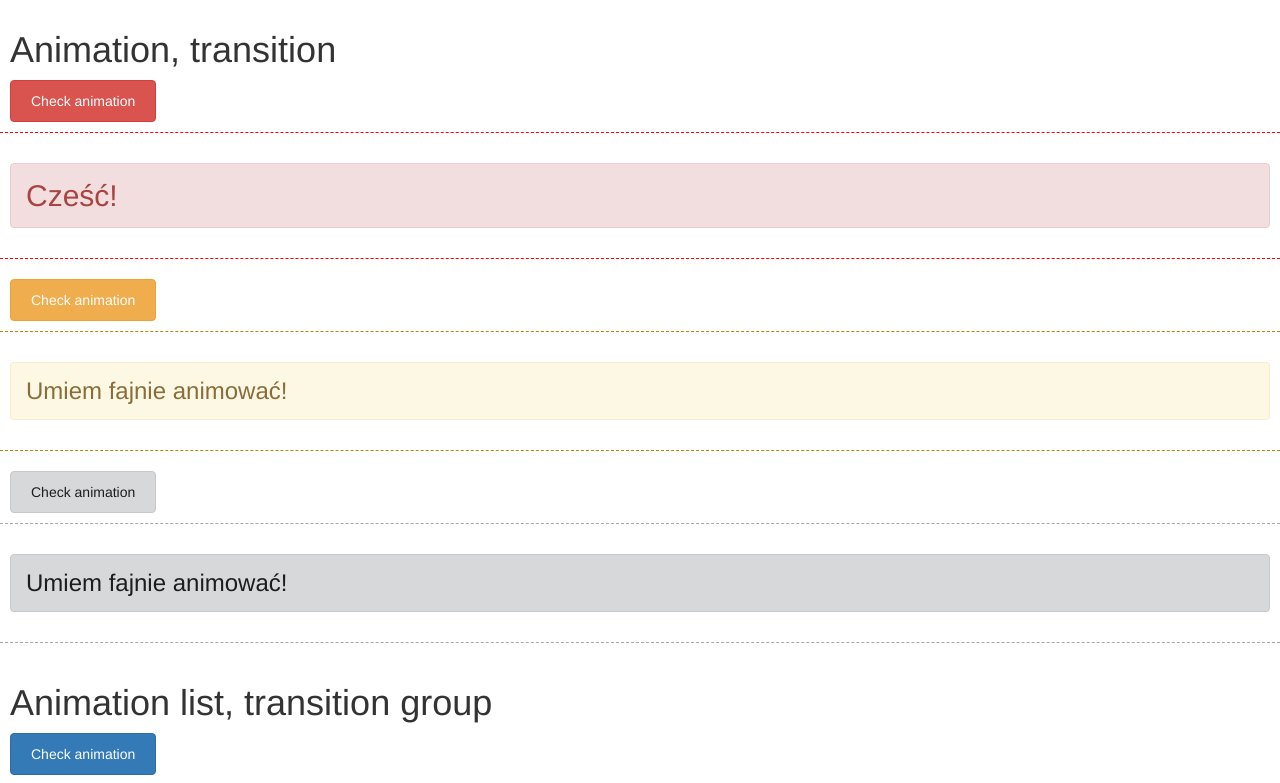
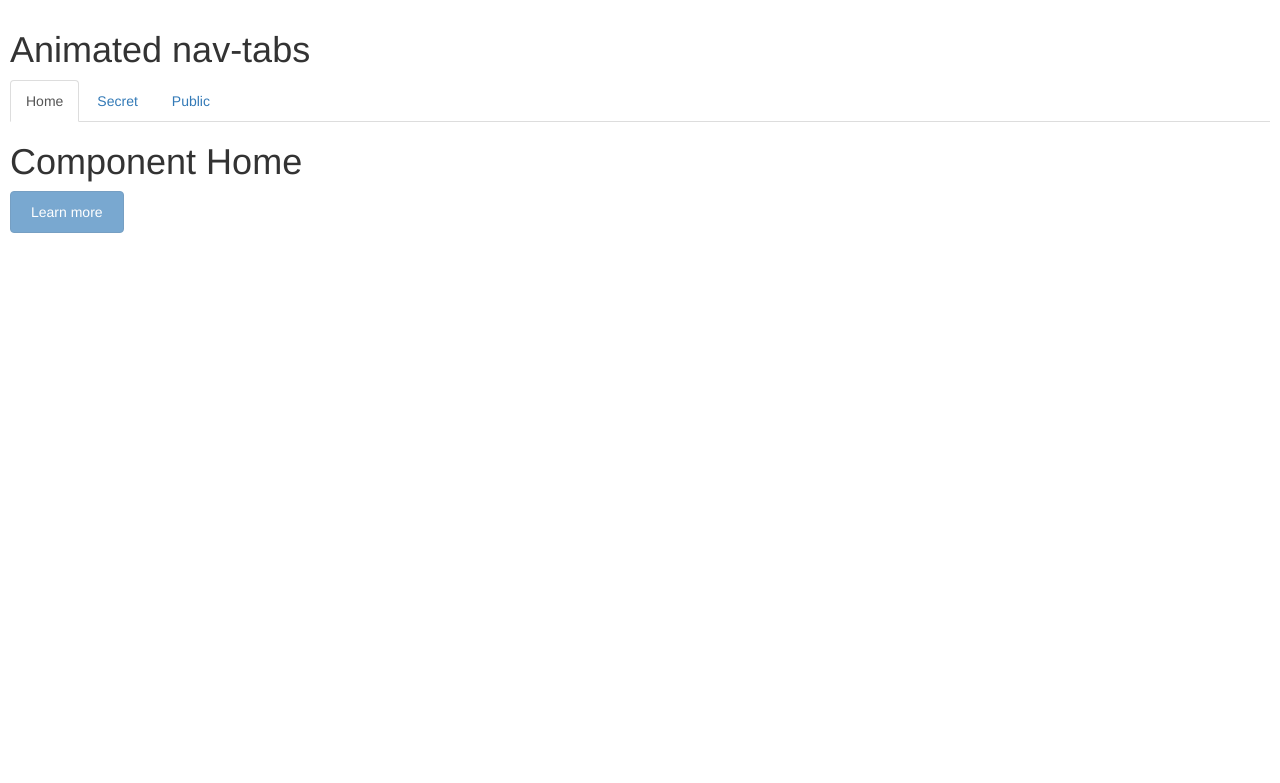
Before and after one commit to PiotrSierant/vue-studying, a Vue app: page / in a window 1280 px wide. Shown: the top 783 px of the page. Built offline with nearby package versions, Linux system fonts and the light colour scheme.

Commit message:
animated component

```diff
--- a/src/App.vue
+++ b/src/App.vue
@@ -1,27 +1,48 @@
 <template>
   <div>
-       <ComponentAnimation />
+    <header>
+      <h1>Animated nav-tabs</h1>
+      <ul class="nav nav-tabs">
+          <li :class="{ active: cmp === 'ComponentHome'}" @click="cmp = 'ComponentHome'"><a href="#">Home</a></li>
+          <li :class="{ active: cmp === 'ComponentSecret'}" @click="cmp = 'ComponentSecret'"><a href="#">Secret</a></li>
+          <li :class="{ active: cmp === 'ComponentPublic'}" @click="cmp = 'ComponentPublic'"><a href="#">Public</a></li>
+      </ul>
+      <transition name="slide" mode="out-in">
+        <KeepAlive include="ComponentPublic">
+          <component :is="cmp" />
+        </KeepAlive>
+      </transition>
+       <!-- <ComponentAnimation />
        <ComponentAnimation2 />
        <ComponentAnimation3 />
-       <ComponentAnimation4 />
+       <ComponentAnimation4 /> -->
+    </header>
   </div>
 </template>
 
 <script>
-import ComponentAnimation from './components/ComponentAnimation.vue';
-import ComponentAnimation2 from './components/ComponentAnimation2.vue';
-import ComponentAnimation3 from './components/ComponentAnimation3.vue';
-import ComponentAnimation4 from './components/ComponentAnimation4.vue';
+// import ComponentAnimation from './components/ComponentAnimation.vue';
+// import ComponentAnimation2 from './components/ComponentAnimation2.vue';
+// import ComponentAnimation3 from './components/ComponentAnimation3.vue';
+// import ComponentAnimation4 from './components/ComponentAnimation4.vue';
+import ComponentHome from './components/ComponentHome.vue';
+import ComponentSecret from './components/ComponentSecret.vue';
+import ComponentPublic from './components/ComponentPublic.vue';
 
 export default {
     name: "App",
     components: {
-      ComponentAnimation,
-      ComponentAnimation2,
-      ComponentAnimation3,
-      ComponentAnimation4,
-
+    //   ComponentAnimation,
+    //   ComponentAnimation2,
+    //   ComponentAnimation3,
+    //   ComponentAnimation4,
+         ComponentHome,
+         ComponentSecret,
+         ComponentPublic,
     },
+    data: () => ({
+      cmp: 'ComponentHome',
+    })
 }
 </script>
 
@@ -40,4 +61,18 @@ header, section {
 .btn {
   padding: 1rem 2rem;
 }
+.slide-enter-active, .slide-leave-active {
+        transition: .5s;
+    }
+    .slice-enter, .slide-leave-to {
+        transition: .5s;
+        transform: translateX(100%);
+    }
+    .slide-move {
+        transition: transform 1s;
+    }
+    .slide-leave-active {
+        position: absolute;
+        width: 100%;
+    }
 </style>
--- /dev/null
+++ b/src/components/ComponentHome.vue
@@ -0,0 +1,22 @@
+<template>
+    <div>
+        <h1>Component Home</h1>
+        <button disabled=true class="btn btn-primary">Learn more</button>
+    </div>
+</template>
+
+<script>
+export default {
+    name: 'ComponentHome',
+
+    data() {
+        return {
+
+        };
+    },
+};
+</script>
+
+<style>
+
+</style>
--- /dev/null
+++ b/src/components/ComponentPublic.vue
@@ -0,0 +1,24 @@
+<template>
+    <div>
+        <div class="input-group margin-bottom">
+                <span class="input-group-addon">Public information</span>
+                <input type="text" class="form-control" placeholder="Public information" v-model="publicInfo" />
+            </div>
+    </div>
+</template>
+
+<script>
+export default {
+    name: 'ComponentPublic',
+
+    data() {
+        return {
+            publicInfo: '',
+        };
+    },
+};
+</script>
+
+<style lang="scss" scoped>
+
+</style>
--- /dev/null
+++ b/src/components/ComponentSecret.vue
@@ -0,0 +1,24 @@
+<template>
+    <div>
+        <div class="input-group margin-bottom">
+                <span class="input-group-addon">Hidden secret information</span>
+                <input type="text" class="form-control" placeholder="****" v-model="secret" />
+            </div>
+    </div>
+</template>
+
+<script>
+export default {
+    name: 'ComponentSecret',
+
+    data() {
+        return {
+            secret: '',
+        };
+    },
+};
+</script>
+
+<style lang="scss" scoped>
+
+</style>
```
